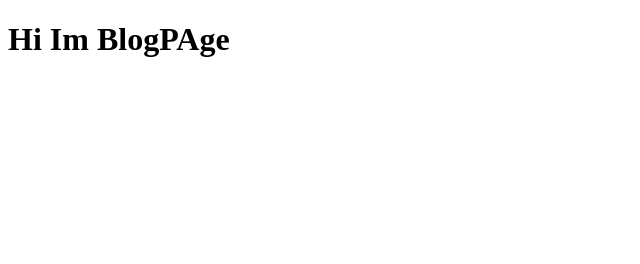
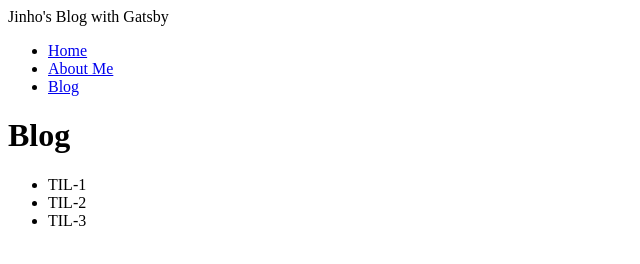
Before and after one commit to dygmm4288/gastby-blog, a Gatsby site: page /blog in a window 1280 px wide. Shown: the whole page, without its empty margins (0-640 px from the left). Built offline with nearby package versions, Linux system fonts and the light colour scheme; Gatsby itself is replaced by a stand-in of ours.

Commit message:
Finished Gatsby Tutorial Part 4

```diff
--- a/gatsby-config.js
+++ b/gatsby-config.js
@@ -9,7 +9,7 @@
  */
 module.exports = {
   siteMetadata: {
-    title: `Gatsby Default Starter`,
+    title: `Jinho's Blog with Gatsby`,
     description: `Kick off your next, great Gatsby project with this default starter. This barebones starter ships with the main Gatsby configuration files you might need.`,
     author: `@gatsbyjs`,
     siteUrl: `https://gatsbystarterdefaultsource.gatsbyjs.io/`,
@@ -21,6 +21,13 @@ module.exports = {
       options: {
         name: `images`,
         path: `${__dirname}/src/images`,
+      },
+    },
+    {
+      resolve: `gatsby-source-filesystem`,
+      options: {
+        name: `blog`,
+        path: `${__dirname}/blog`,
       },
     },
     `gatsby-transformer-sharp`,
--- a/src/components/layout.js
+++ b/src/components/layout.js
@@ -1,9 +1,19 @@
-import { Link } from "gatsby"
+import { Link, graphql, useStaticQuery } from "gatsby"
 import React from "react"
 
 const Layout = ({ pageTitle, children }) => {
+  const data = useStaticQuery(graphql`
+    query {
+      site {
+        siteMetadata {
+          title
+        }
+      }
+    }
+  `)
   return (
     <div>
+      <header>{data.site.siteMetadata.title}</header>
       <nav>
         <ul>
           <li>
@@ -11,6 +21,9 @@ const Layout = ({ pageTitle, children }) => {
           </li>
           <li>
             <Link to="/aboutme">About Me </Link>
+          </li>
+          <li>
+            <Link to="/blog">Blog</Link>
           </li>
         </ul>
       </nav>
--- a/src/components/seo.js
+++ b/src/components/seo.js
@@ -1,45 +1,20 @@
-/**
- * SEO component that queries for data with
- * Gatsby's useStaticQuery React hook
- *
- * See: https://www.gatsbyjs.com/docs/how-to/querying-data/use-static-query/
- */
+import { graphql, useStaticQuery } from "gatsby"
+import * as React from "react"
 
-import * as React from "react"
-import { useStaticQuery, graphql } from "gatsby"
-
-function Seo({ description, title, children }) {
-  const { site } = useStaticQuery(
-    graphql`
-      query {
-        site {
-          siteMetadata {
-            title
-            description
-            author
-          }
+const Seo = ({ title }) => {
+  const data = useStaticQuery(graphql`
+    query {
+      site {
+        siteMetadata {
+          title
         }
       }
-    `
-  )
-
-  const metaDescription = description || site.siteMetadata.description
-  const defaultTitle = site.siteMetadata?.title
-
+    }
+  `)
   return (
-    <>
-      <title>{defaultTitle ? `${title} | ${defaultTitle}` : title}</title>
-      <meta name="description" content={metaDescription} />
-      <meta property="og:title" content={title} />
-      <meta property="og:description" content={metaDescription} />
-      <meta property="og:type" content="website" />
-      <meta name="twitter:card" content="summary" />
-      <meta name="twitter:creator" content={site.siteMetadata?.author || ``} />
-      <meta name="twitter:title" content={title} />
-      <meta name="twitter:description" content={metaDescription} />
-      {children}
-    </>
+    <title>
+      {title} | {data.site.siteMetadata.title}
+    </title>
   )
 }
-
 export default Seo
--- a/src/pages/aboutme.js
+++ b/src/pages/aboutme.js
@@ -1,5 +1,6 @@
 import React from "react"
 import Layout from "../components/layout"
+import Seo from "../components/seo"
 
 const AboutPage = () => {
   return (
@@ -11,6 +12,6 @@ const AboutPage = () => {
   )
 }
 
-export const Head = () => <title>About</title>
+export const Head = () => <Seo title="Abou Page" />
 
 export default AboutPage
--- a/src/pages/blog.js
+++ b/src/pages/blog.js
@@ -1,11 +1,27 @@
-import React from "react"
+import { graphql } from "gatsby"
+import * as React from "react"
+import Layout from "../components/layout"
+import Seo from "../components/seo"
 
-const BlogPage = () => {
+const BlogPage = ({ data }) => {
   return (
-    <main>
-      <h1>Hi Im BlogPAge</h1>
-    </main>
+    <Layout pageTitle="Blog">
+      <ul>
+        {data.allFile.nodes.map(({ name }) => (
+          <li>{name}</li>
+        ))}
+      </ul>
+    </Layout>
   )
 }
-export const Head = () => <title>Blog</title>
+export const query = graphql`
+  query {
+    allFile(filter: { sourceInstanceName: { eq: "blog" } }) {
+      nodes {
+        name
+      }
+    }
+  }
+`
+export const Head = () => <Seo title="Blog Page" />
 export default BlogPage
--- a/src/pages/index.js
+++ b/src/pages/index.js
@@ -1,6 +1,7 @@
 import { StaticImage } from "gatsby-plugin-image"
-import React from "react"
+import * as React from "react"
 import Layout from "../components/layout"
+import Seo from "../components/seo"
 
 const IndexPage = () => {
   return (
@@ -13,5 +14,5 @@ const IndexPage = () => {
     </Layout>
   )
 }
-export const Head = () => <title>Home Page</title>
+export const Head = () => <Seo title="Home Page" />
 export default IndexPage
```
Also changed, not shown: blog/TIL-1.mdx (added), blog/TIL-2.mdx (added), blog/TIL-3.mdx (added).
